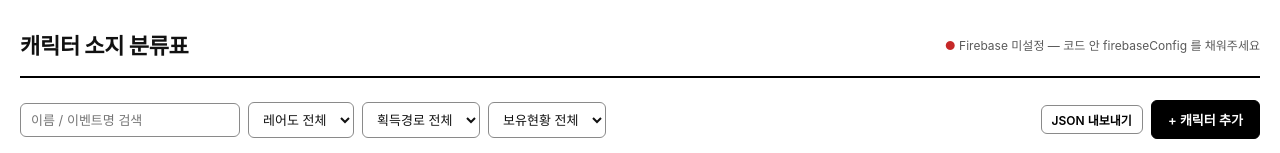
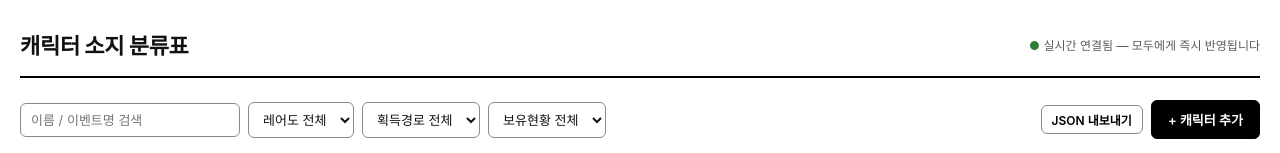
Before and after one commit to dostemia/yume100-backup, a plain HTML site: page index.html in a window 1280 px wide. Shown: the top 153 px of the page. Drawn offline with Linux system fonts and the light colour scheme; no server answers; a web font is replaced by a local one.

Commit message:
Add files via upload

```diff
--- a/index.html
+++ b/index.html
@@ -262,7 +262,7 @@ let sortKey = null, sortAsc = true;
 const connStatus = document.getElementById('connStatus');
 
 function isConfigFilled(){
-  return firebaseConfig.apiKey && firebaseConfig.apiKey !== "AIzaSyDlfMisCcnIZ0REHbPWfmI78_r47O6uoHo";
+  return firebaseConfig.apiKey && firebaseConfig.apiKey !== "YOUR_API_KEY";
 }
 
 if(isConfigFilled()){
```
